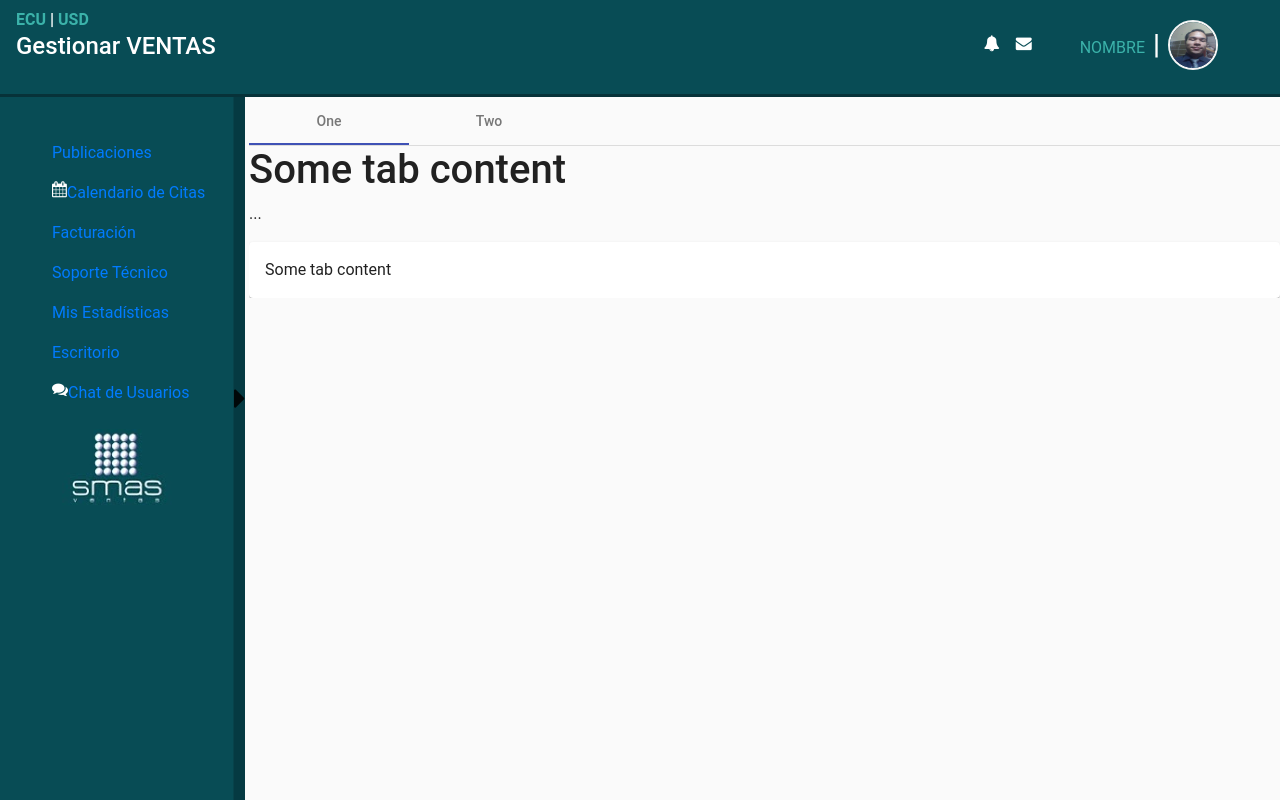
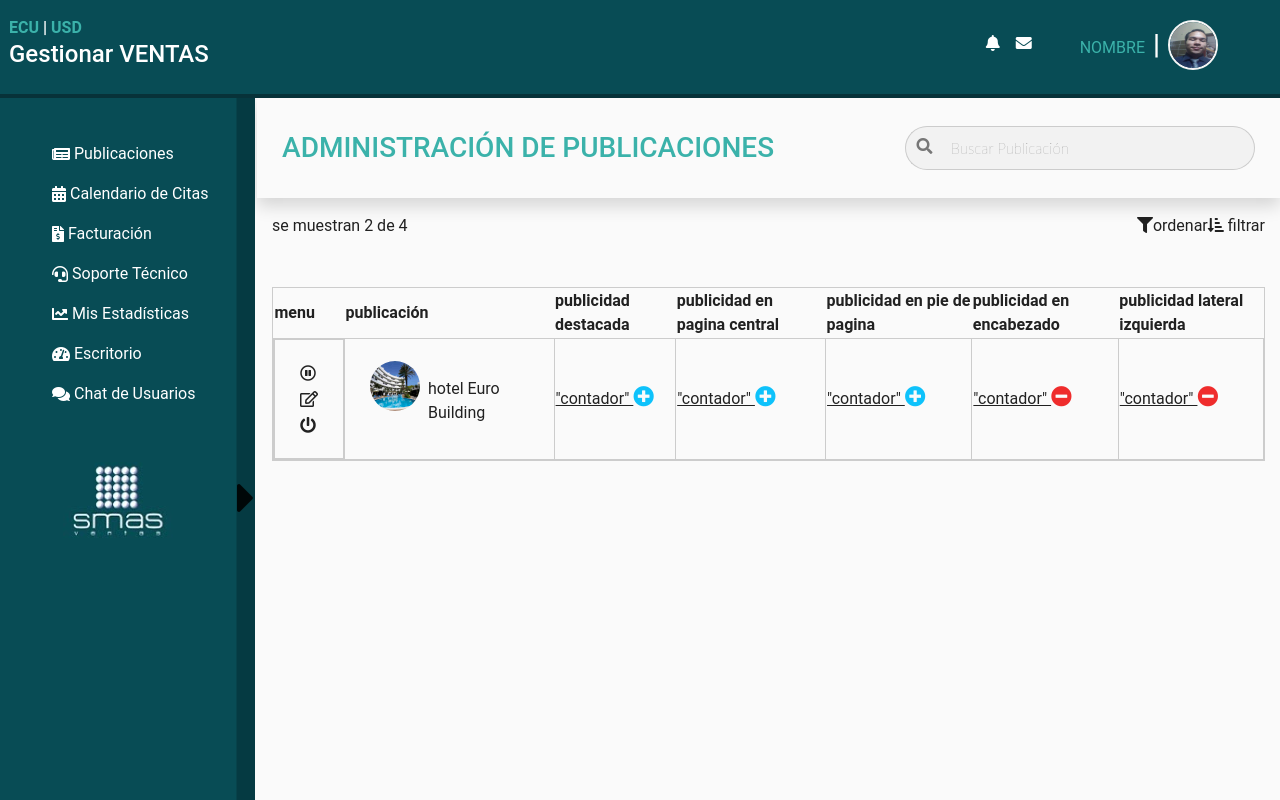
Before and after one commit to alfonsodav/smas-ventas, an Angular app: page /publicaciones in a window 1280 px wide. Built offline with nearby package versions, Linux system fonts and the light colour scheme.

Commit message:
publicaciones

```diff
--- a/angular.json
+++ b/angular.json
@@ -48,7 +48,7 @@
             "styles": [
               "src/custom-theme.scss",
               "node_modules/bootstrap/dist/css/bootstrap.css",
-              "node_modules/font-awesome/css/font-awesome.css",
+              "node_modules/@fortawesome/fontawesome-free/css/all.css",
               "src/styles.css"
             ],
             "scripts": []
--- a/package.json
+++ b/package.json
@@ -21,6 +21,7 @@
     "@angular/platform-browser": "~8.2.14",
     "@angular/platform-browser-dynamic": "~8.2.14",
     "@angular/router": "~8.2.14",
+    "@fortawesome/fontawesome-free": "^5.12.1",
     "bootstrap": "^4.4.1",
     "font-awesome": "^4.7.0",
     "hammerjs": "^2.0.8",
--- a/src/app/app.component.css
+++ b/src/app/app.component.css
@@ -1,10 +1,8 @@
 .main{
-  margin-left: 15px;
+  margin-left: 20px;
   }
 
-  .sidebar{
-    /*background-color: #084c55;*/
-
+.sidebar{
     height: 100%;
     width: 100%;
     position: fixed;
@@ -23,8 +21,11 @@
   height: 100%;
   background-color: #053a42;
   position: fixed;
+  display: flex;
+  justify-content: center;
+  align-items: center;
 }
 .sidenav-toggle span{
+  font-size: 3em;
 
-  margin-top: 2500%;
 }
--- a/src/app/app.component.html
+++ b/src/app/app.component.html
@@ -4,19 +4,19 @@
     <mat-sidenav #sidenav class="sidenav mat-sidenav-opened" mode="side" opened="true" >
         <ul class="mt-3 ml-n3">
             <li class="text-white list-unstyled p-2" *ngFor="let item of menu">
-                <i class="fa {{item.icon}}" ></i>
-                <a [routerLink]="[item.redirecTo]">{{item.name}}</a>
+                <i class="fa {{item.icon}} pt-1" ></i>
+                <a class="text-white pl-1 " [routerLink]="[item.redirecTo]">{{item.name}}</a>
             </li>
         </ul>
 
         <figure class="mx-auto">
-            <img class="mx-auto d-block rounded" src="assets/images/logo.png" alt="Smas Ventas">
+            <img class="mx-auto d-block rounded mt-5" src="assets/images/logo.png" alt="Smas Ventas">
         </figure>
 
     </mat-sidenav>
     <mat-sidenav-content>
 
-    <div class="sidenav-toggle"><span class="fa fa-caret-right fa-2x" (click)="sidenav.toggle()"></span></div>
+    <div class="sidenav-toggle" (click)="sidenav.toggle()"><span class="fa fa-caret-right uk-vertical-align-middle" ></span></div>
     <div class="main">
         <router-outlet></router-outlet>
     </div>
--- a/src/app/app.component.ts
+++ b/src/app/app.component.ts
@@ -8,12 +8,12 @@ import { Component } from '@angular/core';
 export class AppComponent {
   menu: any[] = [
     {
-      icon: 'fa-american-football',
+      icon: 'fa-newspaper',
       name: 'Publicaciones',
       redirecTo: '/publicaciones'
     },
     {
-      icon: 'fa-calendar',
+      icon: 'fa-calendar-alt',
       name: 'Calendario de Citas',
       redirecTo: '/alert'
     },
@@ -33,7 +33,7 @@ export class AppComponent {
       redirecTo: '/card'
     },
     {
-      icon: 'fa-card',
+      icon: 'fa-tachometer-alt',
       name: 'Escritorio',
       redirecTo: '/card'
     },
--- a/src/app/app.module.ts
+++ b/src/app/app.module.ts
@@ -3,6 +3,7 @@ import { NgModule } from '@angular/core';
 import { MatSidenavModule } from '@angular/material/sidenav';
 import { MatCardModule } from '@angular/material/card';
 import { MatTabsModule } from '@angular/material/tabs';
+import { MatDialogModule } from '@angular/material/dialog';
 
 import { AppRoutingModule } from './app-routing.module';
 import { AppComponent } from './app.component';
@@ -29,7 +30,9 @@ import { PublicacionComponent } from './view/publicacion/publicacion.component';
     BrowserAnimationsModule,
     MatSidenavModule,
     MatCardModule,
-    MatTabsModule
+    MatTabsModule,
+    MatDialogModule
+
   ],
   providers: [],
   bootstrap: [AppComponent]
--- a/src/app/view/header/header.component.css
+++ b/src/app/view/header/header.component.css
@@ -1,7 +1,7 @@
 .navbar{
     background-color: #084c55;
     justify-content: space-between;
-    border-bottom: 3px solid #0708095e;
+    border-bottom: 4px solid #0708095e;
 }
 .fa{
     color: white;
--- a/src/app/view/header/header.component.html
+++ b/src/app/view/header/header.component.html
@@ -1,7 +1,7 @@
 <header>
-    <div class=" navbar navbar-app navbar-absolute-top" color="primary">
+    <div class=" navbar navbar-app navbar-absolute-top shadow" color="primary">
         <div class="row w-100" >
-            <div class="col-6">
+            <div class="col-6 p-2">
                 <div class="moneda"><b><a href=""> ECU </a><span class="text-white">|</span><a href=""> USD </a></b></div>
                 <h4 class="text-white">Gestionar VENTAS</h4>
             </div>
--- a/src/app/view/publicacion/publicacion.component.html
+++ b/src/app/view/publicacion/publicacion.component.html
@@ -1 +1,12 @@
-<p>publicacion works!</p>
+<mat-tab-group>
+    <mat-tab label="One">
+      <h1>Some tab content</h1>
+      <p>...</p>
+      <mat-card>Some tab content</mat-card>
+    </mat-tab>
+    <mat-tab label="Two">
+      <h1>Some more tab content</h1>
+      <p>...</p>
+     <mat-card>Some tab contents</mat-card>
+   </mat-tab>
+</mat-tab-group>
--- a/src/app/view/publicaciones/publicaciones.component.css
+++ b/src/app/view/publicaciones/publicaciones.component.css
@@ -0,0 +1,78 @@
+.nav-component {
+padding: 25px;
+}
+.nav-component h3{
+    color: #3bb2aa;
+    }
+
+#search-wrapper {
+    -webkit-box-align: center;
+    -webkit-align-items: center;
+        -ms-flex-align: center;
+            align-items: center;
+    display: -webkit-inline-box;
+    display: -webkit-inline-flex;
+    display: -ms-inline-flexbox;
+    display: inline-flex;
+    -webkit-flex-flow: row-reverse nowrap;
+        -ms-flex-flow: row-reverse nowrap;
+            flex-flow: row-reverse nowrap;
+    width: 350px;
+  }
+  #search-wrapper #search {
+    background-color: #f2f2f2;
+    border: 1px solid #ccc;
+    border-left: 0;
+    border-radius: 0 25px 25px 0;
+    color: #444;
+    padding: .6rem .5rem;
+    font-family: 'Lato';
+    font-size: 15px;
+    font-weight: lighter;
+    -webkit-transition: border-color .2s ease;
+    transition: border-color .2s ease;
+    width: 100%;
+  }
+  #search-wrapper #search + i {
+    background-color: #f2f2f2;
+    border: 1px solid #ccc;
+    border-radius: 25px 0 0 25px;
+    border-right: 0;
+    color: #777;
+    padding: .67rem .65rem;
+    -webkit-transition: border-color .2s ease;
+    transition: border-color .2s ease;
+  }
+  #search-wrapper #search:focus {
+    border-color: rgb(66, 66, 66);
+    outline: none;
+  }
+  #search-wrapper #search:focus + i {
+    border-color: #999;
+  }
+.publicaciones{
+    margin-top: 5%;
+    border: 1px solid #ccc;
+}
+.publicaciones tbody, td{
+
+    border: 1px solid #ccc;
+}
+#action-table{
+    display: grid;
+    padding: 20px;
+}
+#action-table i{
+    padding: 5px;
+}
+.contador{
+    text-decoration: underline;
+}
+.plus {
+    font-size: 1.3em;
+    color: #0ec2fb;
+}
+.menos{
+    font-size: 1.3em;
+    color:#ef2c2c
+}
--- a/src/app/view/publicaciones/publicaciones.component.html
+++ b/src/app/view/publicaciones/publicaciones.component.html
@@ -1,12 +1,65 @@
-<mat-tab-group>
-       <mat-tab label="One">
-         <h1>Some tab content</h1>
-         <p>...</p>
-         <mat-card>Some tab content</mat-card>
-       </mat-tab>
-       <mat-tab label="Two">
-         <h1>Some more tab content</h1>
-         <p>...</p>
-        <mat-card>Some tab contents</mat-card>
-      </mat-tab>
-</mat-tab-group>
+<nav class="d-flex shadow nav-component">
+  <h3 class="pt-2">ADMINISTRACIÓN DE PUBLICACIONES</h3>
+  <div style="-webkit-box-flex: 1;flex-grow: 1;"></div>
+
+  <div id="search-wrapper">
+    <input
+           type="search"
+           id="search"
+           placeholder="Buscar Publicación"
+     />
+    <i class="fa fa-search" style="height: 44px;"></i>
+  </div>
+</nav>
+<div class="container mt-3">
+  <div class="d-flex">
+    <span>se muestran 2 de 4 </span>
+    <span style="-webkit-box-flex: 1;flex-grow: 1;"></span>
+    <span><i class="fas fa-filter"></i>ordenar</span>
+    <span><i class="fas fa-sort-amount-down-alt"></i> filtrar</span>
+  </div>
+  <div class="table-scroll-vertical publicaciones">
+    <table>
+      <thead>
+        <th>menu</th>
+        <th><span matBadge="4" matBadgeOverlap="false">publicación</span></th>
+        <th>publicidad destacada</th>
+        <th>publicidad en pagina central</th>
+        <th>publicidad en pie de pagina</th>
+        <th>publicidad en encabezado</th>
+        <th>publicidad lateral izquierda</th>
+      </thead>
+      <tbody>
+        <tr>
+          <td id="action-table"><i class="far fa-pause-circle"></i> <i class="far fa-edit"></i> <i class="fa fa-power-off"></i></td>
+          <td>
+            <div class="p-3 mt-1 d-flex ">
+             <img class="rounded-circle ml-2 mt-n2" src="assets/images/sunsol-piscina-sm.jpg" alt="" width="50px" height="50px">
+             <span class="p-2">hotel Euro Building</span>
+            </div>
+          </td>
+          <td>
+            <span class="contador">"contador"   </span>
+            <span class="fa fa-plus-circle  plus"></span>
+          </td>
+          <td>
+            <span class="contador">"contador"   </span>
+            <span class="fa fa-plus-circle  plus"></span>
+          </td>
+          <td>
+            <span class="contador">"contador"   </span>
+            <span class="fa fa-plus-circle  plus"></span>
+          </td>
+          <td>
+            <span class="contador">"contador"   </span>
+            <span class="fa fa-minus-circle  menos"></span>
+          </td>
+          <td>
+            <span class="contador">"contador"   </span>
+            <span class="fa fa-minus-circle  menos"></span>
+          </td>
+        </tr>
+      </tbody>
+    </table>
+  </div>
+</div>
```
Also changed, not shown: src/assets/images/sunsol-piscina-sm.jpg (added), 1 other file (tests, documents, lock files or other folders).
